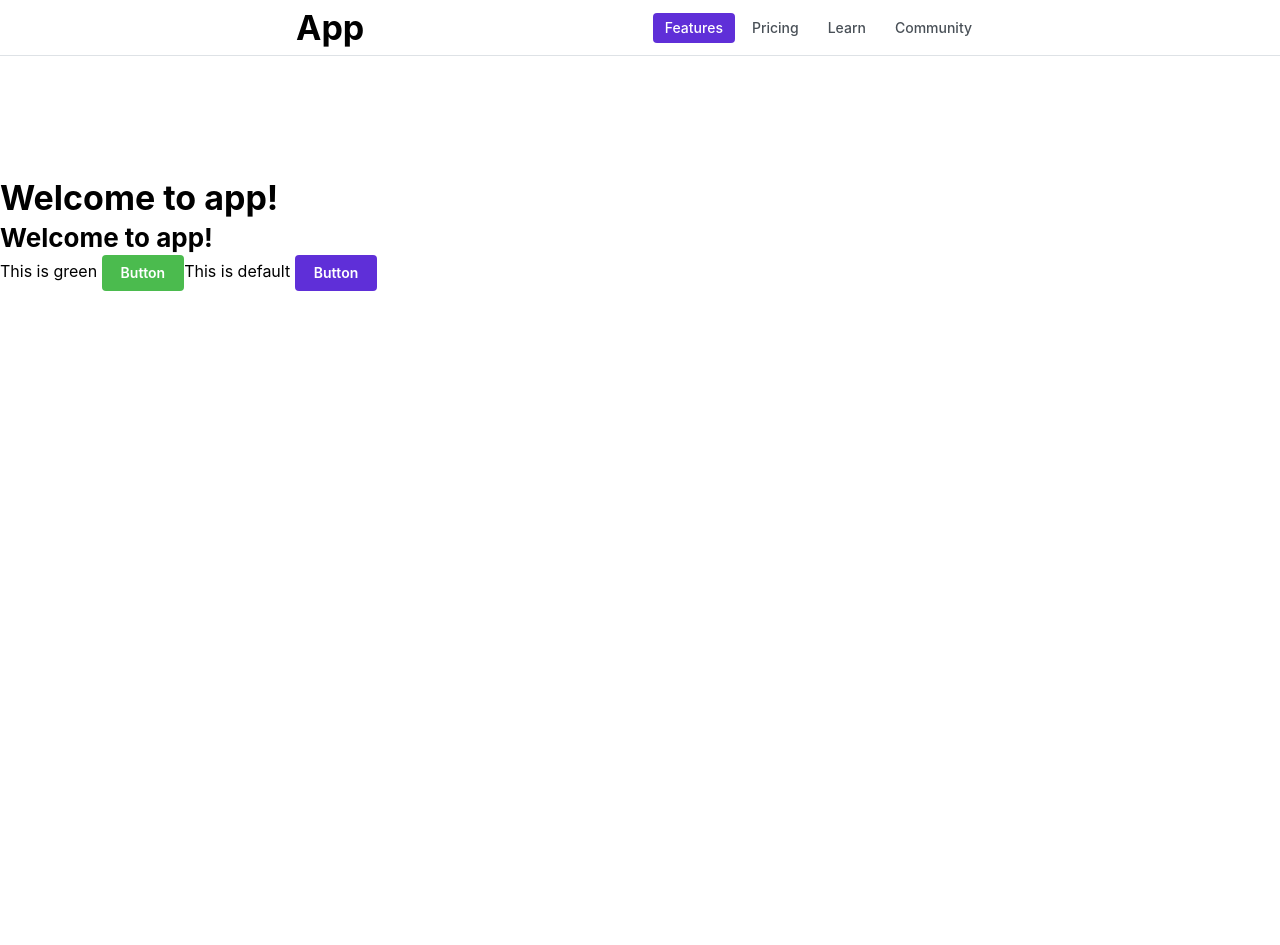
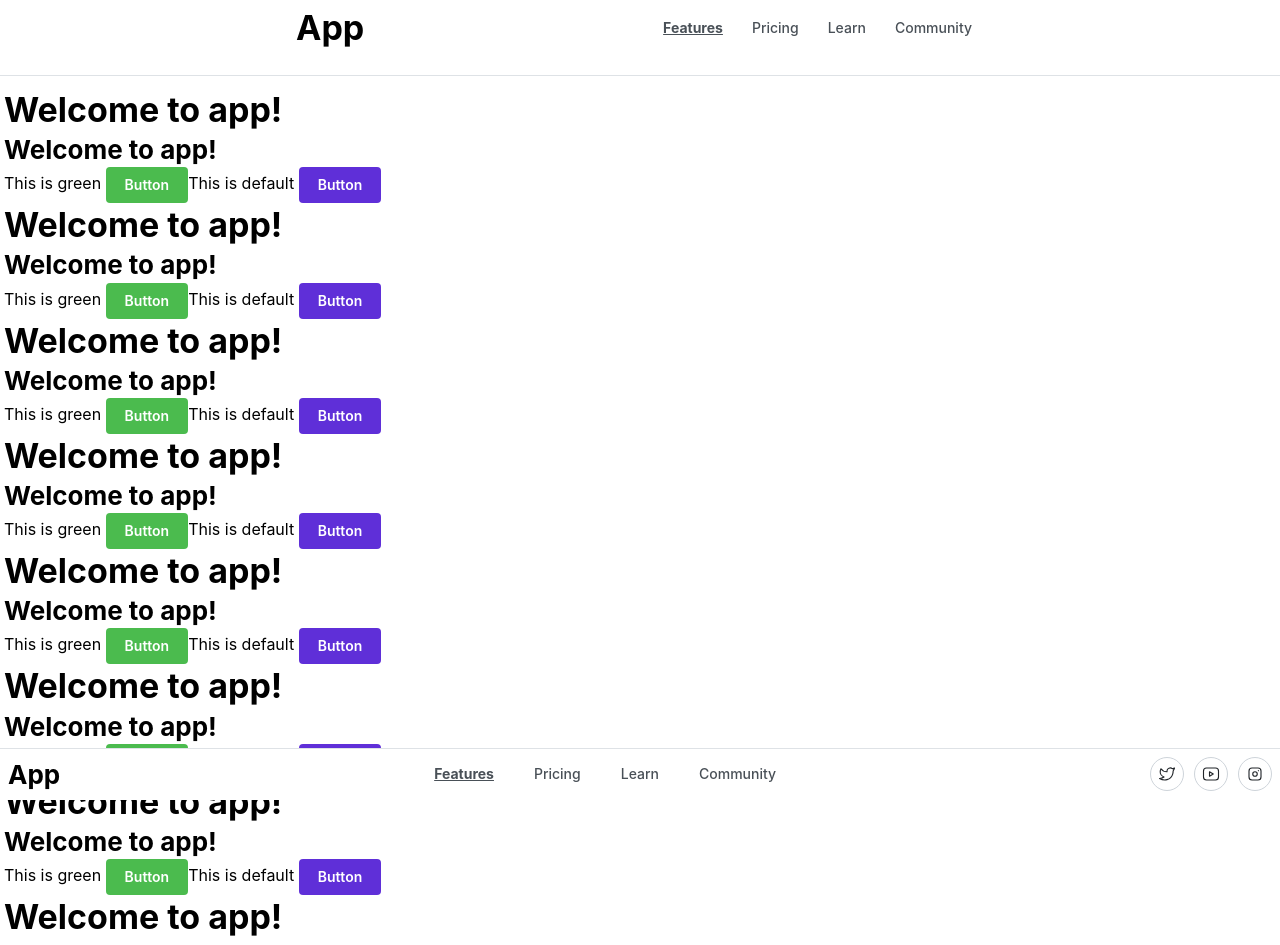
Before and after one commit to singhplusplus/productsfront, a React (Vite) app in the folder kcommweb/: page / in a window 1280 px wide. Shown: the top 945 px of the page. Before the commit the page ends 800 px from the top, so only its background shows below. Built offline with nearby package versions, Linux system fonts and the light colour scheme.

Commit message:
App initial layout - header footer

```diff
--- a/kcommweb/package.json
+++ b/kcommweb/package.json
@@ -14,6 +14,8 @@
     "@mantine/dates": "^7.12.2",
     "@mantine/form": "^7.12.2",
     "@mantine/hooks": "^7.12.2",
+    "@tabler/core": "^1.0.0-beta21",
+    "@tabler/icons-react": "^3.17.0",
     "dayjs": "^1.11.13",
     "react": "^18.3.1",
     "react-dom": "^18.3.1"
--- a/kcommweb/src/App.jsx
+++ b/kcommweb/src/App.jsx
@@ -3,7 +3,7 @@ import './App.css';
 import '@mantine/core/styles.css';
 import { MantineProvider, Button, Title, createTheme } from '@mantine/core';
 import { appColor, greenColor, redColor } from './appconstant.js';
-import { HeaderSimple } from './uicommon/Header.jsx'
+import { AppLayout } from './uicommon/AppLayout.jsx'
 
 const defaultTheme = createTheme({
   primaryColor: 'appcolor',
@@ -19,7 +19,7 @@ function App() {
   return (
 
     <MantineProvider theme={defaultTheme}>
-      <HeaderSimple>
+      <AppLayout>
 
         <Title order={1}>
           Welcome to app!
@@ -29,7 +29,96 @@ function App() {
         </Title>
         This is green <Button color="green">Button</Button>
         This is default <Button>Button</Button>
-      </HeaderSimple>
+        <Title order={1}>
+          Welcome to app!
+        </Title>
+        <Title order={2}>
+          Welcome to app!
+        </Title>
+        This is green <Button color="green">Button</Button>
+        This is default <Button>Button</Button>
+        <Title order={1}>
+          Welcome to app!
+        </Title>
+        <Title order={2}>
+          Welcome to app!
+        </Title>
+        This is green <Button color="green">Button</Button>
+        This is default <Button>Button</Button>
+        <Title order={1}>
+          Welcome to app!
+        </Title>
+        <Title order={2}>
+          Welcome to app!
+        </Title>
+        This is green <Button color="green">Button</Button>
+        This is default <Button>Button</Button>
+        <Title order={1}>
+          Welcome to app!
+        </Title>
+        <Title order={2}>
+          Welcome to app!
+        </Title>
+        This is green <Button color="green">Button</Button>
+        This is default <Button>Button</Button>
+        <Title order={1}>
+          Welcome to app!
+        </Title>
+        <Title order={2}>
+          Welcome to app!
+        </Title>
+        This is green <Button color="green">Button</Button>
+        This is default <Button>Button</Button>
+        <Title order={1}>
+          Welcome to app!
+        </Title>
+        <Title order={2}>
+          Welcome to app!
+        </Title>
+        This is green <Button color="green">Button</Button>
+        This is default <Button>Button</Button>
+        <Title order={1}>
+          Welcome to app!
+        </Title>
+        <Title order={2}>
+          Welcome to app!
+        </Title>
+        This is green <Button color="green">Button</Button>
+        This is default <Button>Button</Button>
+        <Title order={1}>
+          Welcome to app!
+        </Title>
+        <Title order={2}>
+          Welcome to app!
+        </Title>
+        This is green <Button color="green">Button</Button>
+        This is default <Button>Button</Button>
+        <Title order={1}>
+          Welcome to app!
+        </Title>
+        <Title order={2}>
+          Welcome to app!
+        </Title>
+        This is green <Button color="green">Button</Button>
+        This is default <Button>Button</Button>
+        <Title order={1}>
+          Welcome to app!
+        </Title>
+        <Title order={2}>
+          Welcome to app!
+        </Title>
+        This is green <Button color="green">Button</Button>
+        This is default <Button>Button</Button>
+        <Title order={1}>
+          Welcome to app!
+        </Title>
+        <Title order={2}>
+          Welcome to app!
+        </Title>
+        This is green <Button color="green">Button</Button>
+        This is default <Button>Button</Button>
+      </AppLayout>
+
     </MantineProvider>
 
   )
--- /dev/null
+++ b/kcommweb/src/uicommon/AppLayout.jsx
@@ -0,0 +1,88 @@
+import { useState } from 'react';
+import { AppShell, Burger, Group, Container, Box, Title, Drawer, Stack, ActionIcon, rem } from '@mantine/core';
+import { useDisclosure } from '@mantine/hooks';
+import { IconBrandTwitter, IconBrandYoutube, IconBrandInstagram } from '@tabler/icons-react';
+// import { MantineLogo } from '@mantinex/mantine-logo';
+import classes from './AppLayout.module.css';
+
+const links = [
+  { link: '/about', label: 'Features' },
+  { link: '/pricing', label: 'Pricing' },
+  { link: '/learn', label: 'Learn' },
+  { link: '/community', label: 'Community' },
+];
+
+
+export function AppLayout(props) {
+  const [opened, { toggle }] = useDisclosure();
+  const [active, setActive] = useState(links[0].link);
+
+  const items = links.map((link) => (
+    <a
+      key={link.label}
+      href={link.link}
+      className={classes.link}
+      data-active={active === link.link || undefined}
+      onClick={(event) => {
+        event.preventDefault();
+        setActive(link.link);
+      }}
+    >
+      {link.label}
+    </a>
+  ));
+
+  return (
+    <AppShell
+      header={{ height: {base:60, sm: 60, lg: 76 }}}
+    >
+      <Drawer position="right" opened={opened} onClose={toggle} title={"Authentication"}
+        overlayProps={{ backgroundOpacity: 0.5, blur: 4 }}
+      >
+        {/* Drawer content */}
+        <Stack gap={5}>
+          {items}
+        </Stack>
+      </Drawer>
+
+      <AppShell.Header>
+        <Container size="sm" className={classes.inner}>
+          {/* <MantineLogo size={28} /> */}
+          <Title>App</Title>
+          <Group gap={5} visibleFrom="xs">
+            {items}
+          </Group>
+          <Burger position="right" opened={opened} onClick={toggle} hiddenFrom="xs" size="sm" />
+        </Container>
+      </AppShell.Header>
+
+      <AppShell.Main>
+        <Box pt={12} pb={{base:144, sm: 84, lg: 84 }} px={4}>
+          {props.children}
+        </Box>
+      </AppShell.Main>
+
+      <AppShell.Footer p={8} className={classes.footinner}>
+
+        {/* <MantineLogo size={28} /> */}
+        <Title order={2}>App</Title>
+
+        <Group>{items}</Group>
+
+        <Group gap="xs" justify="flex-end" wrap="nowrap">
+          <ActionIcon size="lg" variant="default" radius="xl">
+            <IconBrandTwitter style={{ width: rem(18), height: rem(18) }} stroke={1.5} />
+          </ActionIcon>
+          <ActionIcon size="lg" variant="default" radius="xl">
+            <IconBrandYoutube style={{ width: rem(18), height: rem(18) }} stroke={1.5} />
+          </ActionIcon>
+          <ActionIcon size="lg" variant="default" radius="xl">
+            <IconBrandInstagram style={{ width: rem(18), height: rem(18) }} stroke={1.5} />
+          </ActionIcon>
+        </Group>
+
+      </AppShell.Footer>
+
+    </AppShell>
+  );
+}
--- a/kcommweb/src/uicommon/Header.module.css
+++ b/kcommweb/src/uicommon/AppLayout.module.css
@@ -1,10 +1,3 @@
-.header {
-  height: rem(56px);
-  margin-bottom: rem(120px);
-  background-color: var(--mantine-color-body);
-  border-bottom: rem(1px) solid light-dark(var(--mantine-color-gray-3), var(--mantine-color-dark-4));
-}
-
 .inner {
   height: rem(56px);
   display: flex;
@@ -27,7 +20,18 @@
   }
 
   [data-mantine-color-scheme] &[data-active] {
-    background-color: var(--mantine-color-appcolor-filled);
-    color: var(--mantine-color-white);
+    text-decoration: underline;
+    font-weight: var(--mantine-heading-font-weight);
   }
 }
+
+
+.footinner {
+  display: flex;
+  justify-content: space-between;
+  align-items: center;
+
+  @media (max-width: $mantine-breakpoint-xs) {
+    flex-direction: column;
+  }
+}
--- a/kcommweb/src/uicommon/Header.jsx
+++ /dev/null
@@ -1,54 +0,0 @@
-import { useState } from 'react';
-import { Container, Group, Stack, Title, Burger, Drawer } from '@mantine/core';
-import { useDisclosure } from '@mantine/hooks';
-// import { MantineLogo } from '@mantinex/mantine-logo';
-import classes from './Header.module.css';
-
-const links = [
-  { link: '/about', label: 'Features' },
-  { link: '/pricing', label: 'Pricing' },
-  { link: '/learn', label: 'Learn' },
-  { link: '/community', label: 'Community' },
-];
-
-export function HeaderSimple(props) {
-  const [opened, { toggle }] = useDisclosure(false);
-  const [active, setActive] = useState(links[0].link);
-
-  const items = links.map((link) => (
-    <a
-      key={link.label}
-      href={link.link}
-      className={classes.link}
-      data-active={active === link.link || undefined}
-      onClick={(event) => {
-        event.preventDefault();
-        setActive(link.link);
-      }}
-    >
-      {link.label}
-    </a>
-  ));
-
-  return (
-    <>
-      <Drawer position="right" opened={opened} onClose={toggle} title="Authentication">
-        {/* Drawer content */}
-        <Stack gap={5}>
-          {items}
-        </Stack>
-      </Drawer>
-      <header className={classes.header}>
-        <Container size="sm" className={classes.inner}>
-          {/* <MantineLogo size={28} /> */}
-          <Title>App</Title>
-          <Group gap={5} visibleFrom="xs">
-            {items}
-          </Group>
-          <Burger position="right" opened={opened} onClick={toggle} hiddenFrom="xs" size="sm" />
-        </Container>
-      </header>
-      {props.children}
-    </>
-  );
-}
```
Also changed, not shown: 1 other file (tests, documents, lock files or other folders).
